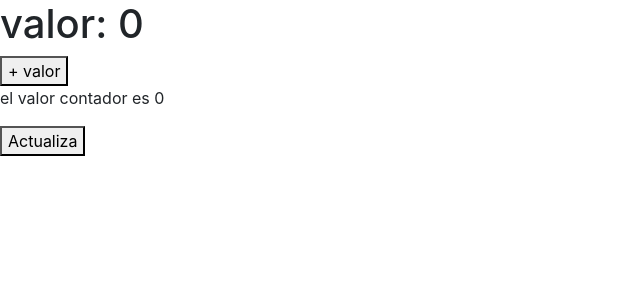
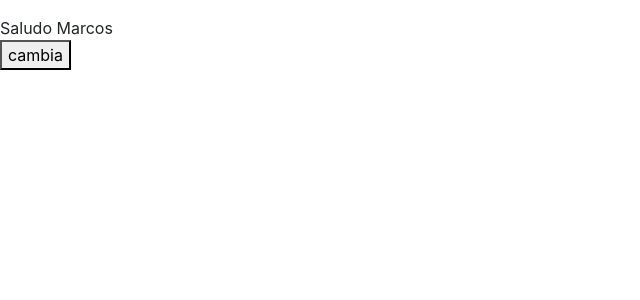
Before and after one commit to marcoslg/react-formacion, a React (Create React App) app: page / in a window 1280 px wide. Shown: the top 300 px of the page, without its empty margins (0-640 px from the left). Built offline with nearby package versions, Linux system fonts and the light colour scheme.

Commit message:
lazy loading

```diff
--- a/src/App.tsx
+++ b/src/App.tsx
@@ -1,13 +1,20 @@
 /* eslint-disable-next-line jsx-a11y/anchor-is-valid */
-import React from "react";
+import React, { useState, lazy, Suspense } from "react";
 import "bootstrap/dist/css/bootstrap.min.css";
 
-import Contador from "views/Contador";
+const Contador = lazy(() => import("views/Contador"));
+const Lista = lazy(() => import("views/Lista"));
 
 function App() {
+  const [route, setRoute] = useState("lista");
+  const cambia = () => setRoute("contador");
   return (
     <div>
-      <Contador />
+      <Suspense fallback={<div>Cargando</div>}>
+        {route == "contador" && <Contador />}
+        {route == "lista" && <Lista />}
+        <button onClick={cambia}>cambia</button>
+      </Suspense>
     </div>
   );
 }
--- a/src/index.tsx
+++ b/src/index.tsx
@@ -17,4 +17,4 @@ root.render(
 // If you want to start measuring performance in your app, pass a function
 // to log results (for example: reportWebVitals(console.log))
 // or send to an analytics endpoint. Learn more: https://bit.ly/CRA-vitals
-reportWebVitals();
+reportWebVitals((data) => console.log(data));
```
